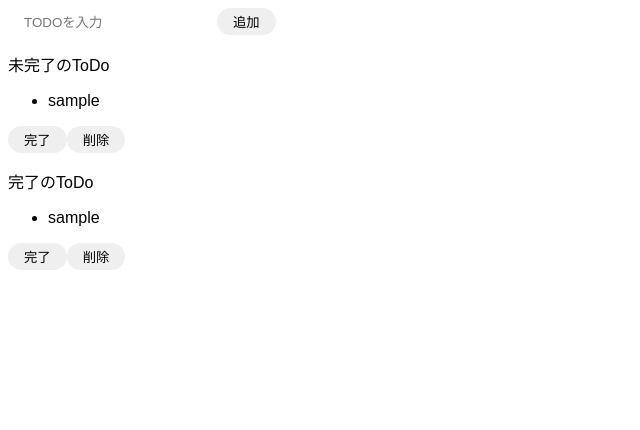
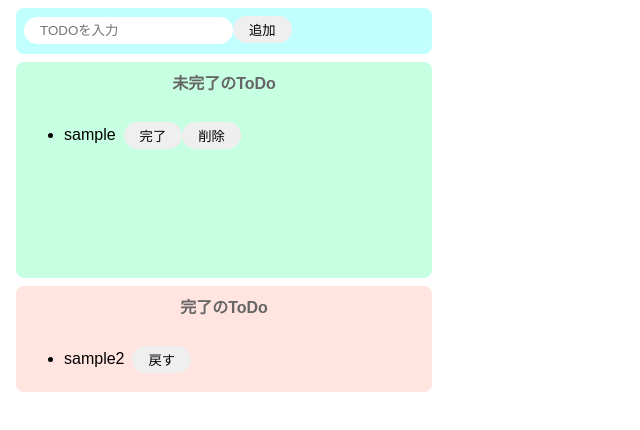
Before and after one commit to tkiyo86/codesandbox_sec7, a React (Create React App) app: page / in a window 1280 px wide. Shown: the top 430 px of the page, without its empty margins (0-640 px from the left). Built offline with nearby package versions, Linux system fonts and the light colour scheme.

Commit message:
51_css CSSはsec5から流用。JSXファイルにclassnameを記述して対応させる

```diff
--- a/src/App.jsx
+++ b/src/App.jsx
@@ -1,17 +1,17 @@
 import React from "react";
 import "./styles.css";
 
-// 50, HTMLでいう構造を作成する
+// 51, CSSはＪＳをコピペ、ただしclassnameを設定する
 export const App = () => {
   return (
     <>
-      <div>
+      <div className="input-area">
         <input placeholder="TODOを入力" />
         <button>追加</button>
       </div>
-      <div>
-        <p>未完了のToDo</p>
-        <div>
+      <div className="incomplete-area">
+        <p className="title">未完了のToDo</p>
+        <div className="list-row">
           <ul>
             <li>sample</li>
           </ul>
@@ -19,14 +19,13 @@ export const App = () => {
           <button>削除</button>
         </div>
       </div>
-        <div>
-          <p>完了のToDo</p>
-          <div>
+        <div className="complete-area">
+          <p className="title">完了のToDo</p>
+          <div className="list-row">
             <ul>
-              <li>sample</li>
+              <li>sample2</li>
             </ul>
-            <button>完了</button>
-            <button>削除</button>
+            <button>戻す</button>
           </div>
         </div>
     </>
```
